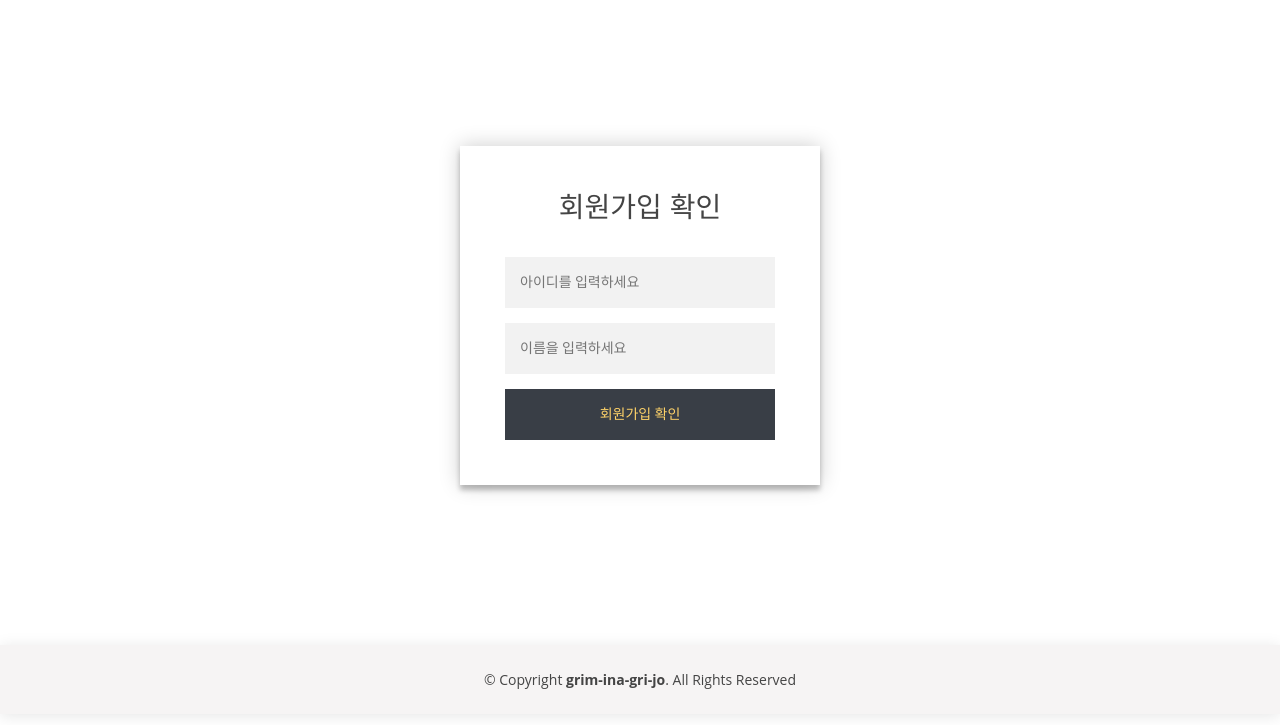
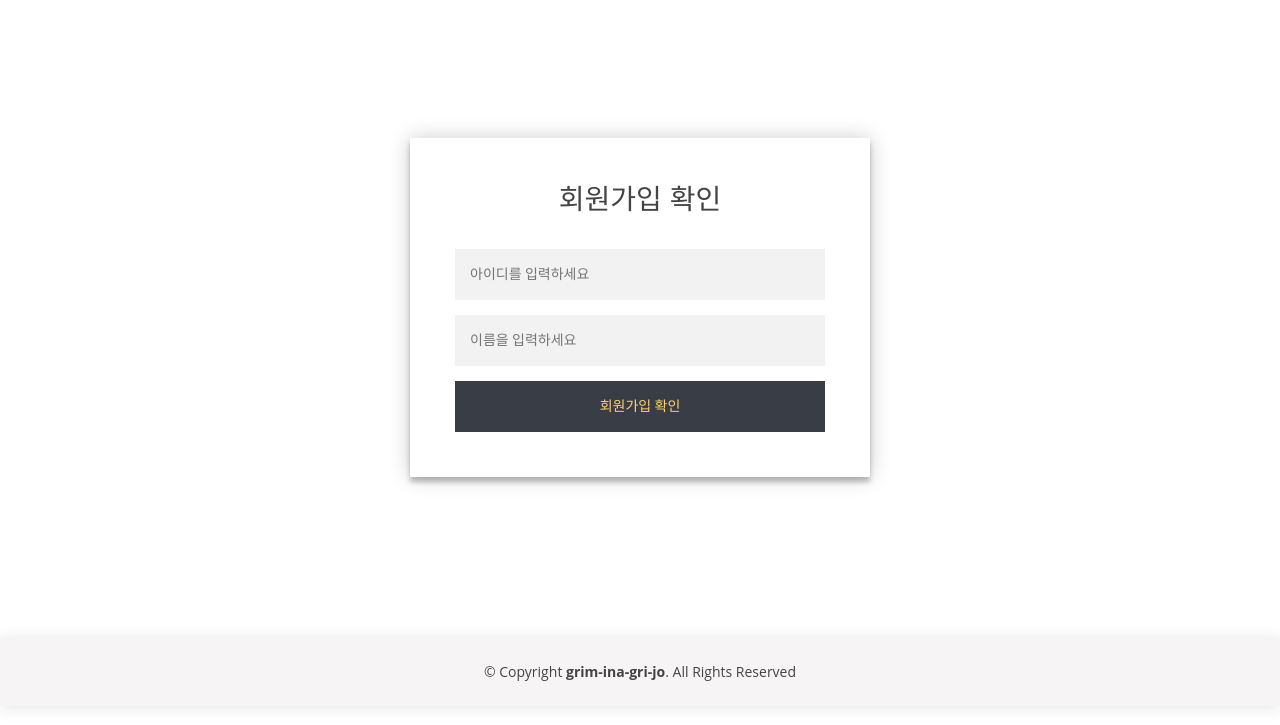
Before and after one commit to rafinkang/masterpiece, a Django app: page /findpw in a window 1280 px wide. Shown: the part 61-786 px from the top of the page. Run offline with Django 3.2, Linux system fonts and the light colour scheme; parts of the project's set-up code (start-up, migrations or seed data) failed here and were passed over; some libraries are stand-ins or nearby versions.

Commit message:
css 변경

```diff
--- a/masterpiece/static/css/user_style.css
+++ b/masterpiece/static/css/user_style.css
@@ -2,7 +2,7 @@
 
     @import url(https://fonts.googleapis.com/css?family=Roboto:300);
     .login-page {
-        width: 560px;
+        width: 460px;
         padding: 8% 0 0;
         margin: auto;
     }
@@ -11,7 +11,7 @@
         position: relative;
         z-index: 1;
         background: #FFFFFF;
-        max-width: 360px;
+        max-width: 460px;
         margin: 0 auto 100px;
         padding: 45px;
         text-align: center;
--- a/masterpiece/templates/user/user_logout.html
+++ b/masterpiece/templates/user/user_logout.html
@@ -1,5 +1,7 @@
 {% extends 'index.html' %} {% block content %}
 <section id="user_logout">
+<h3>로그아웃 되었습니다. 메인으로 이동 중</h3>
+
 
 </section>
 <script>
```
